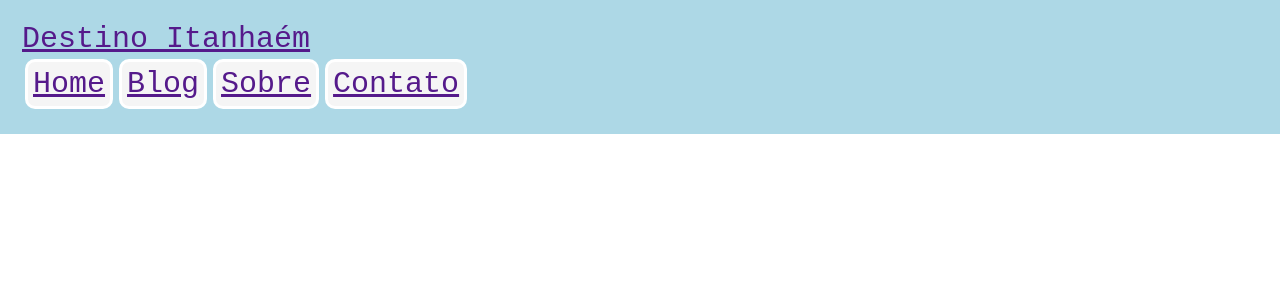
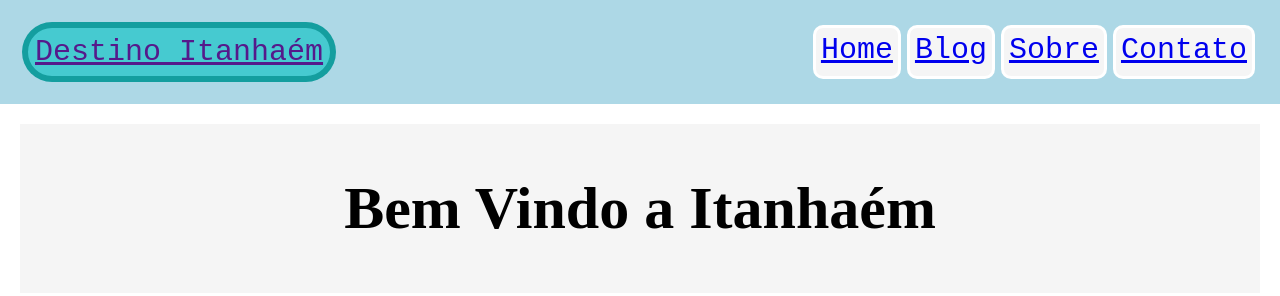
Before and after one commit to barbara-prachthauser/tourism-web-page, a plain HTML site: page index.html in a window 1280 px wide. Drawn offline with Linux system fonts and the light colour scheme.

Commit message:
about.html

```diff
--- a/index.html
+++ b/index.html
@@ -8,18 +8,34 @@
 
 <body>
 
+  <!-- Barra de Navegação -->
+
   <header>
     <nav class="navbar">
       <div class="logo"><a href="">Destino Itanhaém</a></div>
 
         <ul class="menu">
-          <li class="item" id="home"><a href="">Home</a></li>
-          <li class="item" id="blog"><a href="">Blog</a></li>
-          <li class="item" id="sobre"><a href="">Sobre</a></li>
-          <li class="item" id="contato"><a href="">Contato</a></li>
+          <li class="item" id="home"><a href="/index.html">Home</a></li>
+          <li class="item" id="blog"><a href="/blog.html">Blog</a></li>
+          <li class="item" id="sobre"><a href="/about.html">Sobre</a></li>
+          <li class="item" id="contato"><a href="/contact.html">Contato</a></li>
         </ul>
     </nav>
   </header>
+
+  <!-- Conteúdo da Página Home -->
+
+  <div class="content">
+
+    <h1>Bem Vindo a Itanhaém</h1>
+
+    <div>
+      <p></p>
+    </div>
+
+
+  </div>
+
   <!--
 
     <div>
--- a/style.css
+++ b/style.css
@@ -1,17 +1,38 @@
 *{
     padding: 0px;
     margin: 0px;
+
+}
+
+/* Barra de Navegação*/
+
+  header{
+    background: lightblue;
+    padding: 22px;
     font-family:'Courier New', Courier, monospace;
     font-size: 30px;
   }
 
-header{
-    background: lightblue;
-    padding: 22px;
+    .navbar{
+      display: flex;
+      justify-content: space-between;
+      flex-wrap: wrap;
+
+    }
+
+        .logo{
+          border: 6px solid rgba(0, 139, 139, 0.712);
+          background-color: rgba(0, 194, 194, 0.596);
+          width: fit-content;
+          padding: 7px;
+          border-radius: 100px;
         }
 
             .menu{
                 display: flex;
+                justify-content:end;
+                align-items: top;
+                flex-wrap: wrap;
 
             }
 
@@ -22,7 +43,18 @@ header{
                  margin: 3px;
                  background-color: whitesmoke;
                  border-radius: 10px;
-    width: auto;
-    height: auto;
+                }
+
+/* Conteúdo da Página Home */
+
+h1{
+    font-size: 60px;
+    text-align: center;
+    padding: 50px;
+    margin: 20px;
+    background-color:whitesmoke;
+}
+
+.content{
 
 }
```
Also changed, not shown: about.html (+2 -1 lines), blog.html (added, +11 -0 lines), contact.html (added, +11 -0 lines). Lines whose indentation alone changed are shown as unchanged.
